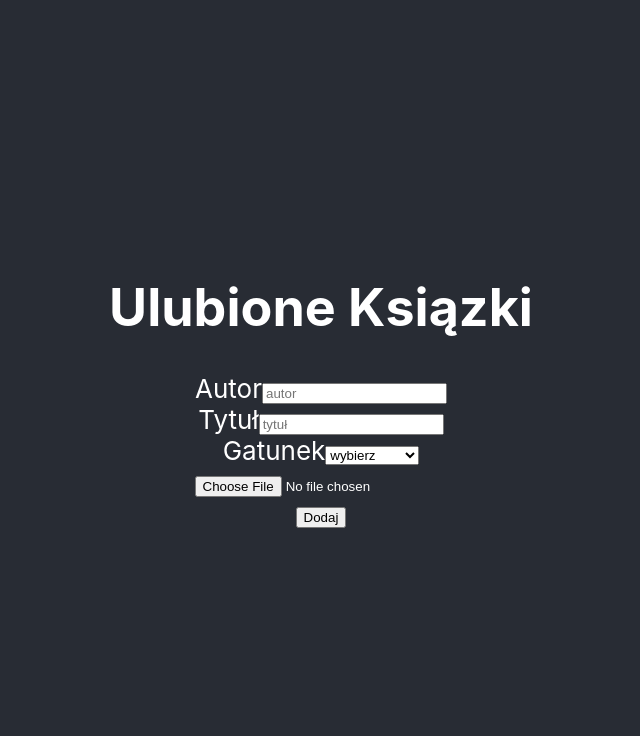
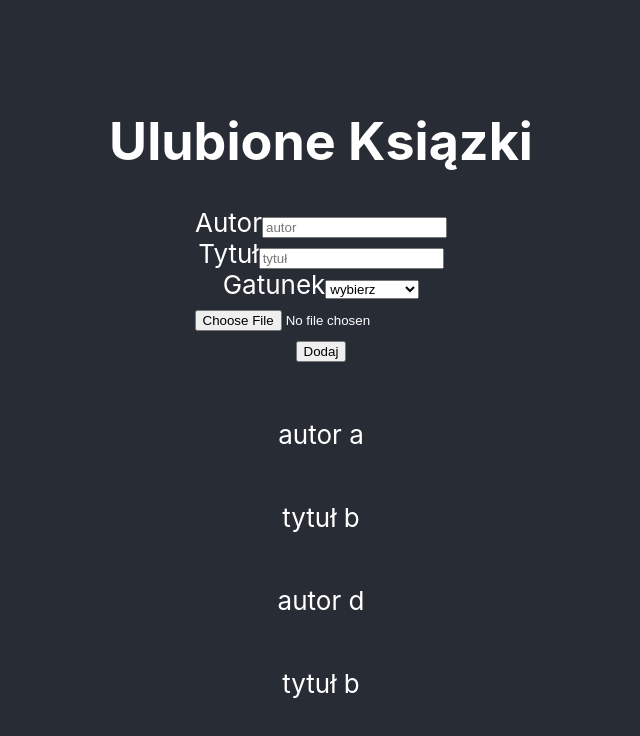
Before and after one commit to PawelBorowik/favorite-books, a React (Create React App) app: page / in a window 1280 px wide. Shown: the top 736 px of the page, without its empty margins (319-959 px from the left). Built offline with nearby package versions, Linux system fonts and the light colour scheme.

Commit message:
add books.map to Book component

```diff
--- a/src/App.js
+++ b/src/App.js
@@ -1,14 +1,28 @@
-import React from 'react';
-import AddBook from "./AddBook"
+import React, {useState} from 'react';
+import AddBook from "./AddBook";
+import Book from "./Book"
 
 import './App.css';
 
+
 function App() {
+
+
+const [books, setBooks]= useState([{author:"a", title: "b"}, {author:"d", title: "b"}])
+
+// setBooks("a")
+
+// let books= ["a", "b"]
+// books.map( book=> <p>{book}</p>)
+
+
   return (
     <div className="App">
       <header className="App-header">
       <h1>Ulubione Ksiązki</h1>
       <AddBook/>
+      <Book books={books}/>
+
       </header>
 
 
--- a/src/Book.js
+++ b/src/Book.js
@@ -1,16 +1,15 @@
 import React from 'react';
 
-import './App.css';
-
-function Book() {
-  return (
-    <div>
-        <h2>{title}</h2>
-        <h3>{author}</h3>
 
 
-    </div>
-  );
+
+function Book({books}) {
+
+
+return books.map( book=><> <p>autor {book.author}</p><p>tytuł {book.title}</p></> )
+
+
+
 }
 
 export default Book;
```
Also changed, not shown: src/AddBook.js (+4 -4 lines).
